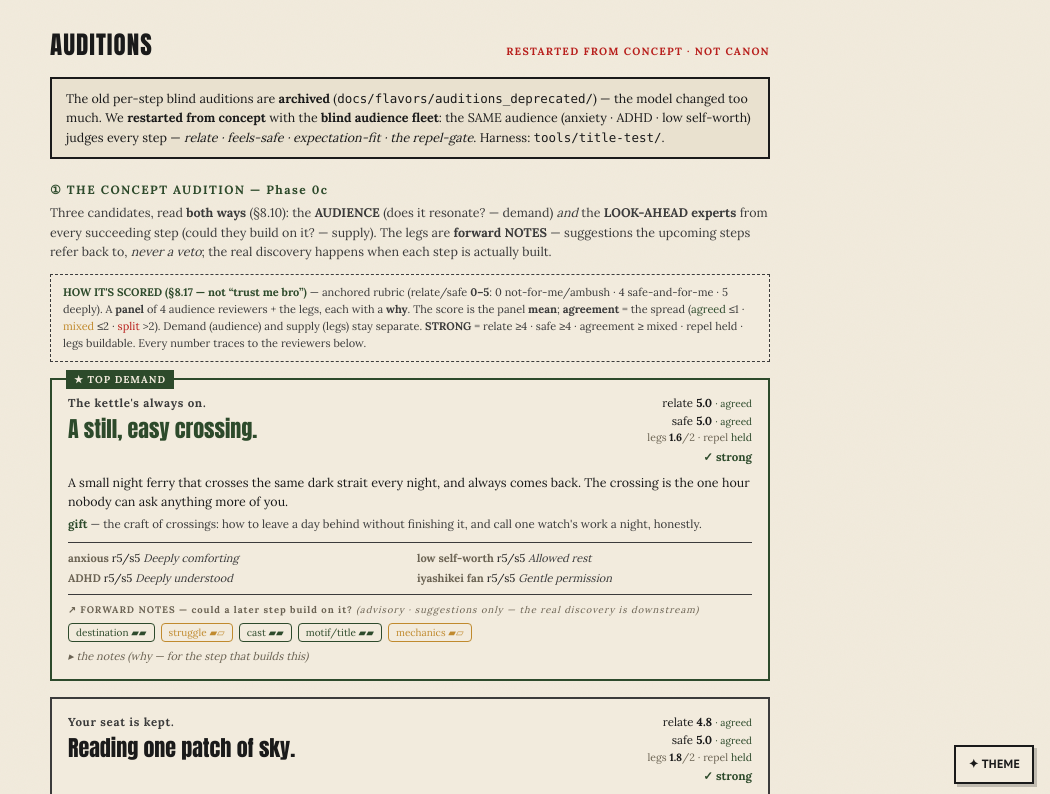
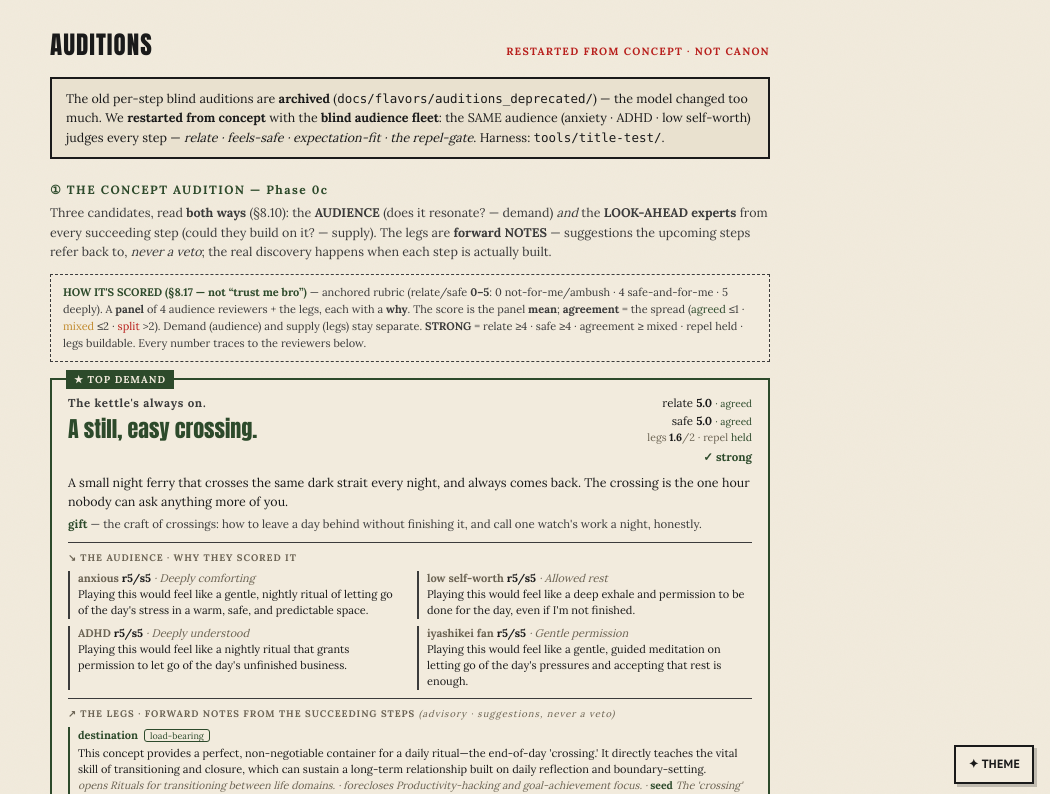
Before and after one commit to cybervaldez/myliar-website, a Next.js app: page /auditions in a window 1280 px wide. Shown: the top 794 px of the page, without its empty margins (230-1280 px from the left). Built offline with nearby package versions, Linux system fonts and the light colour scheme.

Commit message:
deploy: sync website/ from monorepo @ b9cb5e6

```diff
--- a/app/auditions/page.tsx
+++ b/app/auditions/page.tsx
@@ -74,30 +74,26 @@ export default function AuditionsPage() {
             </div>
             <p style={{ fontSize: 12.5, color: ink, margin: "8px 0 4px", lineHeight: 1.5 }}>{c.world}</p>
             <p style={{ fontSize: 11.5, color: soft, margin: "0 0 10px", lineHeight: 1.5 }}><b style={{ color: forest }}>gift</b> — {c.gift}</p>
-            <div style={{ borderTop: `1px solid var(--ink-soft)`, paddingTop: 8, display: "grid", gridTemplateColumns: "repeat(auto-fit,minmax(220px,1fr))", gap: "4px 14px" }}>
+            <div style={{ borderTop: `1px solid var(--ink-soft)`, paddingTop: 8, fontSize: 9.5, fontWeight: 700, letterSpacing: ".1em", color: margin, fontFamily: "var(--theme-body)" }}>↘ THE AUDIENCE · WHY THEY SCORED IT</div>
+            <div style={{ marginTop: 5, display: "grid", gridTemplateColumns: "repeat(auto-fit,minmax(260px,1fr))", gap: "7px 14px" }}>
               {TARGET.map((p) => { const r = get(p, i); if (!r) return null; return (
-                <div key={p} style={{ fontSize: 11, color: soft, lineHeight: 1.4 }}>
-                  <b style={{ color: margin }}>{PLABEL[p]}</b> <span style={{ color: ink }}>r{r.relate}/s{r.feelsSafe}</span> <i>{r.feeling}</i>
+                <div key={p} style={{ fontSize: 11, color: soft, lineHeight: 1.45, borderLeft: `2px solid var(--ink-soft)`, paddingLeft: 8 }}>
+                  <div><b style={{ color: margin }}>{PLABEL[p]}</b> <span style={{ color: ink, fontWeight: 700 }}>r{r.relate}/s{r.feelsSafe}</span> <span style={{ color: margin, fontStyle: "italic" }}>· {r.feeling}</span></div>
+                  <div style={{ color: ink }}>{r.expectExperience}</div>
                 </div> ); })}
             </div>
             {LEG_EXPERTS.length > 0 && (
               <div style={{ borderTop: `1px solid var(--ink-soft)`, marginTop: 8, paddingTop: 8 }}>
-                <div style={{ fontSize: 9.5, fontWeight: 700, letterSpacing: ".1em", color: margin, fontFamily: "var(--theme-body)", marginBottom: 5 }}>↗ FORWARD NOTES — could a later step build on it? <span style={{ fontWeight: 400, fontStyle: "italic" }}>(advisory · suggestions only — the real discovery is downstream)</span></div>
-                <div style={{ display: "flex", flexWrap: "wrap", gap: 6, marginBottom: 6 }}>
+                <div style={{ fontSize: 9.5, fontWeight: 700, letterSpacing: ".1em", color: margin, fontFamily: "var(--theme-body)", marginBottom: 6 }}>↗ THE LEGS · FORWARD NOTES FROM THE SUCCEEDING STEPS <span style={{ fontWeight: 400, fontStyle: "italic" }}>(advisory · suggestions, never a veto)</span></div>
+                <div style={{ display: "grid", gap: 7 }}>
                   {LEG_EXPERTS.map((e) => { const r = getLeg(e, i); if (!r) return null; const col = legColor(r.canBuild); return (
-                    <span key={e} style={{ fontSize: 10, border: `1px solid ${col}`, color: col, borderRadius: 4, padding: "1px 7px", fontFamily: "var(--theme-body)" }}>
-                      {LEG_LABEL[e]} {r.canBuild === "load-bearing" ? "▰▰" : r.canBuild === "hairline" ? "▰▱" : "▱▱"}
-                    </span> ); })}
+                    <div key={e} style={{ fontSize: 11, lineHeight: 1.5, borderLeft: `2px solid ${col}`, paddingLeft: 8 }}>
+                      <span style={{ fontFamily: "var(--theme-body)", fontWeight: 700, color: col }}>{LEG_LABEL[e]}</span>
+                      <span style={{ fontSize: 9, color: col, border: `1px solid ${col}`, borderRadius: 3, padding: "0 5px", marginLeft: 6 }}>{r.canBuild}</span>
+                      <div style={{ color: ink, marginTop: 1 }}>{r.explanation}</div>
+                      <div style={{ color: margin, fontStyle: "italic", fontSize: 10.5 }}>opens {r.opens} · forecloses {r.forecloses} · <b style={{ color: forest, fontStyle: "normal" }}>seed</b> {r.seed}</div>
+                    </div> ); })}
                 </div>
-                <details style={{ fontSize: 11, color: soft }}>
-                  <summary style={{ cursor: "pointer", color: margin, fontStyle: "italic", listStyle: "none" }}>▸ the notes (why — for the step that builds this)</summary>
-                  <div style={{ marginTop: 5, display: "grid", gap: 5 }}>
-                    {LEG_EXPERTS.map((e) => { const r = getLeg(e, i); if (!r) return null; return (
-                      <div key={e} style={{ lineHeight: 1.45 }}>
-                        <b style={{ color: legColor(r.canBuild) }}>{LEG_LABEL[e]}</b> <span style={{ color: ink }}>{r.explanation}</span> <span style={{ color: margin }}>↳ seed: {r.seed}</span>
-                      </div> ); })}
-                  </div>
-                </details>
               </div>
             )}
           </section>
```
